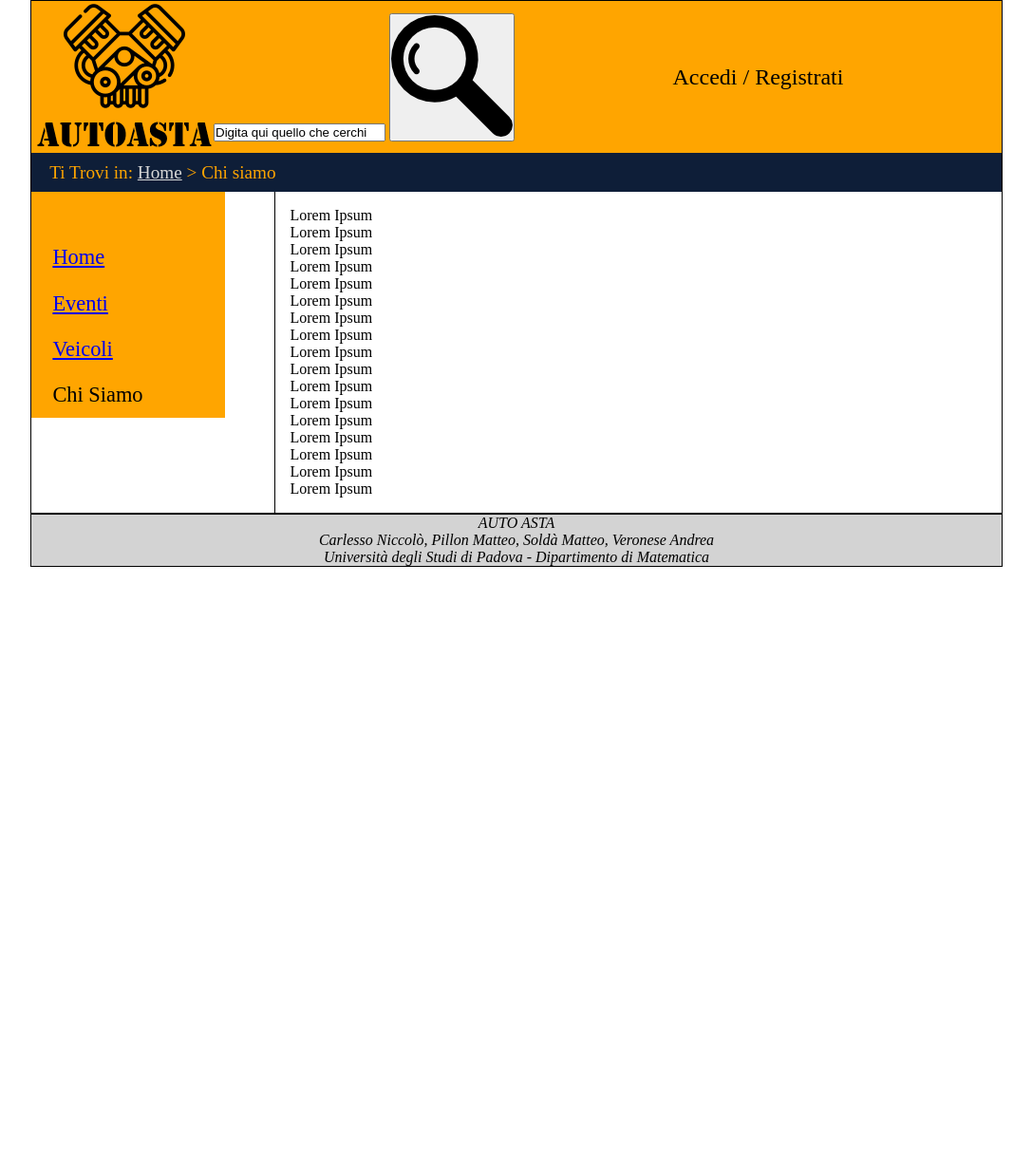
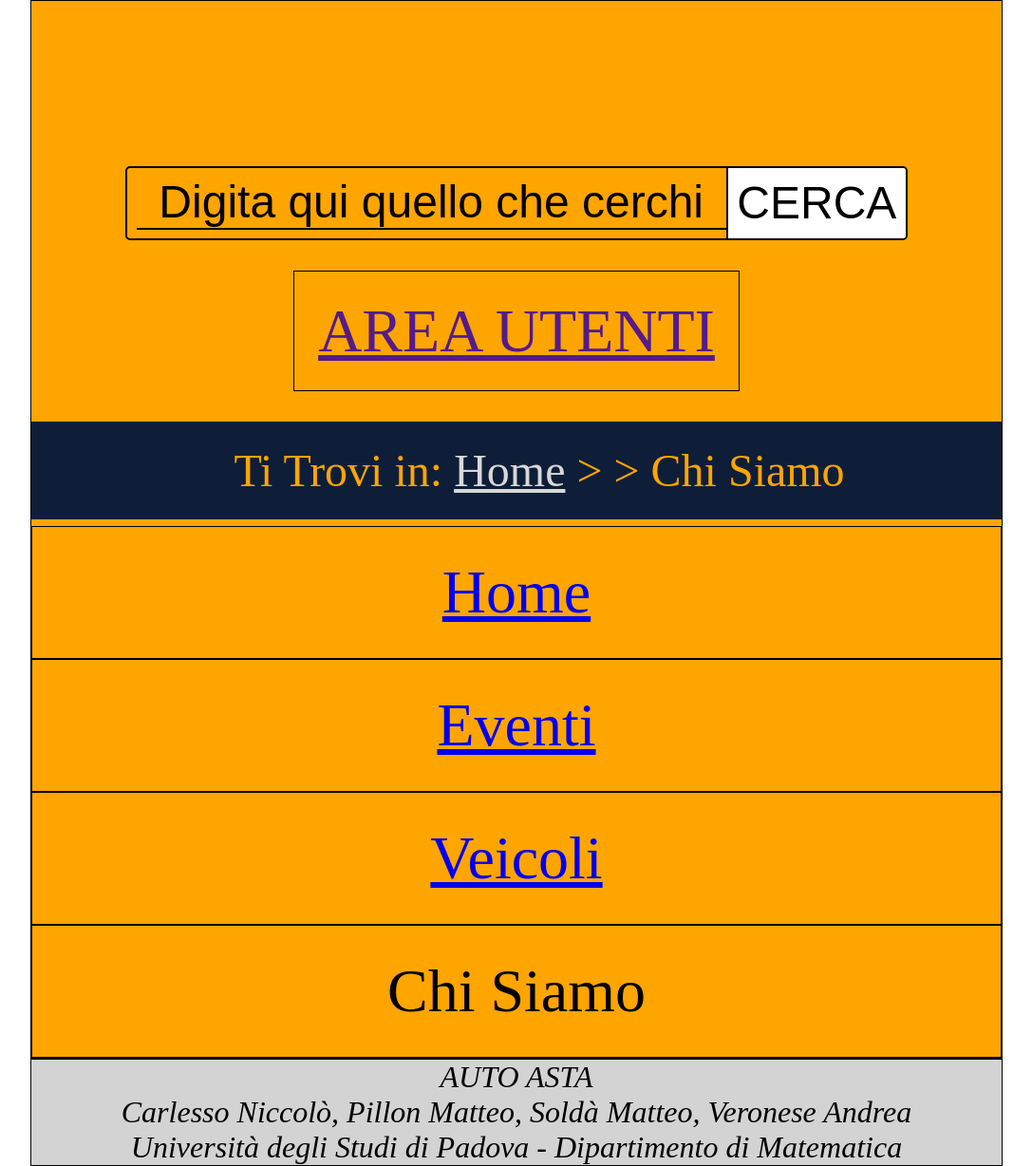
Before and after one commit to matnut2/ProgettoWebTech, a PHP site: page /html/chisiamo.html in a window 1280 px wide. Shown: the whole page at 95% size, without its empty margins (96-1183 px from the left). Before the commit the page ends 597 px from the top, so only its background shows below. Run offline with PHP 8.4, Linux system fonts and the light colour scheme.

Commit message:
Mobile Style Partially Added
Aggiunto il foglio di stile per i dispositivi mobile. Funziona malissimo, ma per ora può andare bene così.

```diff
--- a/css/styleAlternative.css
+++ b/css/mobile.css
@@ -25,19 +25,21 @@
 header{
     background-color: #FFA500;
     display: flex;
-    flex-flow: row;
+    flex-flow: column;
     align-items: center;
 }
 
 /* SEZIONE HEADER */
 header h1{
+    /* Bisogna capire come non far spostare il logo che sta al centro della pagina */
     flex: 1;
     background:url("../img/LogoAutoasta.png");
-    text-indent: -9999em;
+    text-indent: -99999em;
     background-size: contain;
     background-repeat: no-repeat;
-    font-size: 5em;
+    font-size: 7em;
     margin: 0.2em;
+    text-align: center;
 }
 
 #searchForm{
@@ -54,7 +56,7 @@
 }
 
 #searchForm input{
-    font-size: 1.5em;
+    font-size: 3em;
     width: 80%;
     background-color: transparent;
     border: none;
@@ -74,7 +76,7 @@
 
 #searchForm button {
     cursor: pointer;
-    font-size: 1.5em;
+    font-size: 3em;
     background-color: #fff;
     border:none;
     border-left: 2px solid #000;
@@ -88,9 +90,12 @@
 }
 
 #accesso{
+    margin: .5em 0;
     flex: 1;
     text-align: center;
-    font-size: 1.5em;
+    font-size: 4em;
+    border: 1px solid #000;
+    padding: 0.4em;
 }
 
 /*
@@ -107,8 +112,9 @@
     clear: both;
     background-color: #0E1E38;
     color: #FFA500;
-    font-size: 1.2em;
+    font-size: 3em;
     padding: 0.5em 0em 0.5em 1.0em;
+    text-align: center;
 }
 
 #breadcrumb a:link
@@ -123,18 +129,15 @@
 
 /* SEZIONE MENU"*/
 #menu{
-    width:20%;
-    font-size: 1.4em;
+    width: 100%;
+    font-size: 4em;
     background-color: #FFA500;
-    float: left;
-    padding-top: 2em;
+    padding-top: .1em;
+    text-align: center;
 }
 
 #menu ul {
     list-style-type: none;
-    margin: 0;
-    padding: 0;
-    height: 100%;
 }
 
 #menu ul li a:hover{
@@ -144,13 +147,11 @@
 #menu ul li{
     padding: 0.5em;
     vertical-align: middle;
-    padding-left: 1em;
+    border: 1px solid #000;
 }
 
 #content{
-    margin-left:25%;
     border-left: 1px solid #000;
-    padding:1.0em;
     background-color: #fff;
 }
 
@@ -165,6 +166,7 @@
     text-align: center;
     background-color: lightgrey;
     border-top: 2px solid #000;
+    font-size: 2em;
 }
 
 /* LINK */
--- a/html/chisiamo.html
+++ b/html/chisiamo.html
@@ -2,61 +2,41 @@
 <html lang="it">
     <head>
         <link rel="icon" type="image/x-icon" href="../img/2061866.png"/>
-        <title>Chi Siamo - Auto Asta</title>
+        <title>Homepage - Auto Asta</title>
         <link rel="stylesheet" type="text/css" href="../css/styleAlternative.css"/>
-        <!--
-        <link rel="stylesheet" href="https://cdnjs.cloudflare.com/ajax/libs/font-awesome/4.7.0/css/font-awesome.min.css">
-        -->
+        <link rel="stylesheet" type="text/css" href="../css/mobile.css"/>
         <meta charset="UTF-8"/>
-        <meta name="description" content="La realtà di Auto Asta"/>
-        <meta name="keywords" content="auto, asta, chisiamo, staff"/>
+        <meta name="description" content="Homepage di Auto Asta"/>
+        <meta name="keywords" content="auto, asta, staff, chi, veicoli"/>
         <meta name="author" content="Carlesso Niccolò, Pillon Matteo, Soldà Matteo, Veronese Andrea"/>
     </head>
     <body>
+        <div class="globalDiv">
                 <header>
-                <img id="LogoHeader" src="../img/LogoAutoasta.png" alt="AUTO ASTA"/>
-                <div id="SearchBar">
-                    <form action="cerca">
-                        <input type="text" placeholder="Digita qui quello che cerchi" name="search">
-                        <button type="submit"><img src="../img/71403.png" alt="Cerca"></button>
+                    <h1>AUTO ASTA</h1>
+                    <form action="cerca" id="searchForm">
+                        <input type="text" placeholder="Digita qui quello che cerchi" name="search" tabindex="1" autocomplete="off">
+                        <button id="btnSearchForm" type="submit" form="searchForm" tabindex="2" >CERCA</button>
                     </form>
-                </div>
-                <div id="accesso">
-                    <p>Accedi / Registrati</p>
+                    <div id="accesso" tabindex="3">
+                        <a href="" >AREA UTENTI</a>
                     </div>
                 </header>
 
-        <nav id="breadcrumb">
-            <p>Ti Trovi in: <a href="index.html">Home</a> &gt; Chi siamo</p>
+                <nav id="breadcrumb" tabindex="4">
+                    <p>Ti Trovi in: <a href="index.html"><span lang="en">Home</span></a> &gt; &gt; Chi Siamo</p>
                 </nav>
 
-        <nav id="menu">
+                <div id="menu">
                     <ul>
-                <li><a href="index.html">Home</a></li>
-                <li><a href="eventi.html">Eventi</a></li>
-                <li><a href="veicoli.html">Veicoli</a></li>
+                        <li><a href="index.html" tabindex="5">Home</a></li>
+                        <li><a href="eventi.html" tabindex="6">Eventi</a></li>
+                        <li><a href="veicoli.html" tabindex="7">Veicoli</a></li>
                         <li>Chi Siamo</li>
                     </ul>
-        </nav>
+                </div>
 
-        <div id="content">
-            <p>Lorem Ipsum  </p>
-            <p>Lorem Ipsum  </p>
-            <p>Lorem Ipsum  </p>
-            <p>Lorem Ipsum  </p>
-            <p>Lorem Ipsum  </p>
-            <p>Lorem Ipsum  </p>
-            <p>Lorem Ipsum  </p>
-            <p>Lorem Ipsum  </p>
-            <p>Lorem Ipsum  </p>
-            <p>Lorem Ipsum  </p>
-            <p>Lorem Ipsum  </p>
-            <p>Lorem Ipsum  </p>
-            <p>Lorem Ipsum  </p>
-            <p>Lorem Ipsum  </p>
-            <p>Lorem Ipsum  </p>
-            <p>Lorem Ipsum  </p>
-            <p>Lorem Ipsum  </p>
+                <div id="content" tabindex="8">
 
                 </div>
 
@@ -67,5 +47,6 @@
                         Universit&agrave; degli Studi di Padova - Dipartimento di Matematica
                     </address>
                 </footer>
+        </div>
     </body>
 </html>
--- a/html/eventi.html
+++ b/html/eventi.html
@@ -4,6 +4,7 @@
         <link rel="icon" type="image/x-icon" href="../img/2061866.png"/>
         <title>Eventi - Auto Asta</title>
         <link rel="stylesheet" type="text/css" href="../css/styleAlternative.css"/>
+        <link rel="stylesheet" type="text/css" href="../css/mobile.css"/>
         <meta charset="UTF-8"/>
         <meta name="description" content="Eventi di Auto Asta"/>
         <meta name="keywords" content="auto, asta, eventi"/>
@@ -12,7 +13,7 @@
     <body>
         <div class="globalDiv">
             <header>
-                <h1>AUTO ASTE</h1>
+                <h1>AUTO ASTA</h1>
 
                 <form action="cerca" id="searchForm">
                     <input type="text" placeholder="Digita qui quello che cerchi" name="search" tabindex="1" autocomplete="off">
--- a/html/index.html
+++ b/html/index.html
@@ -4,6 +4,7 @@
         <link rel="icon" type="image/x-icon" href="../img/2061866.png"/>
         <title>Homepage - Auto Asta</title>
         <link rel="stylesheet" type="text/css" href="../css/styleAlternative.css"/>
+        <link rel="stylesheet" type="text/css" href="../css/mobile.css"/>
         <meta charset="UTF-8"/>
         <meta name="description" content="Homepage di Auto Asta"/>
         <meta name="keywords" content="auto, asta, homepage, principale, veicoli"/>
@@ -12,7 +13,7 @@
     <body>
         <div class="globalDiv">
                 <header>
-                    <h1>AUTO ASTE</h1>
+                    <h1>AUTO ASTA</h1>
                     <form action="cerca" id="searchForm">
                         <input type="text" placeholder="Digita qui quello che cerchi" name="search" tabindex="1" autocomplete="off">
                         <button id="btnSearchForm" type="submit" form="searchForm" tabindex="2" >CERCA</button>
```
Also changed, not shown: html/veicoli.html (+20 -39 lines). Lines whose indentation alone changed are shown as unchanged.
